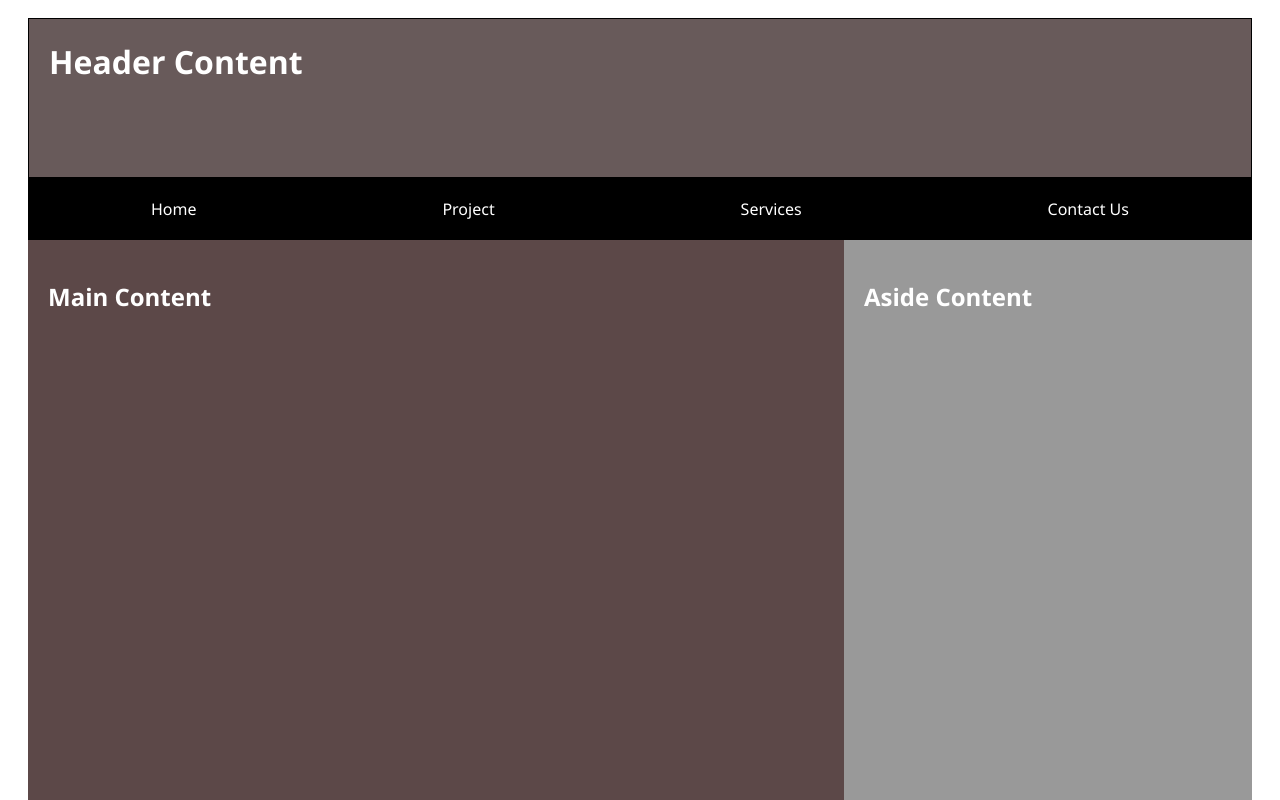
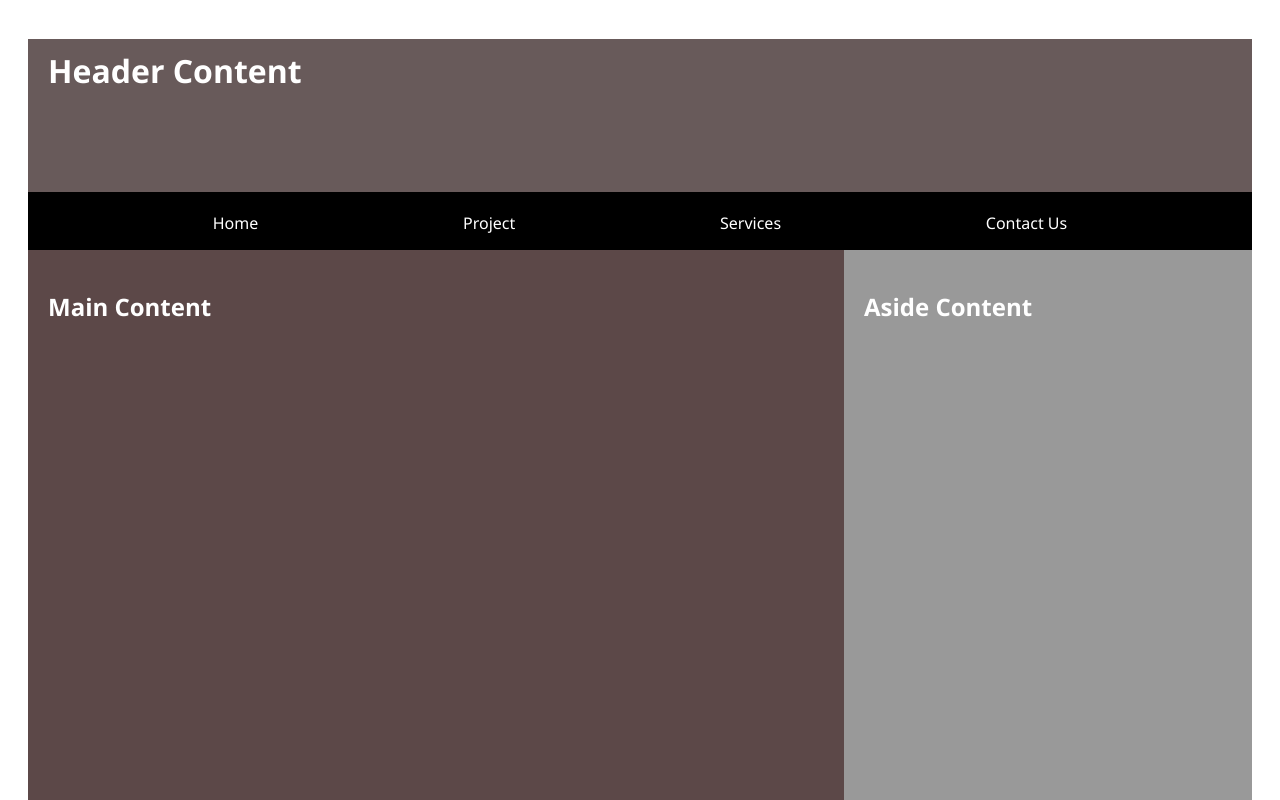
Before and after one commit to code-lova/wdd131, a plain HTML site: page week01/basic-layout.html in a window 1280 px wide. Shown: the top 800 px of the page. Drawn offline with Linux system fonts and the light colour scheme.

Commit message:
week01 basic-layout

```diff
--- a/week01/basic-layout.html
+++ b/week01/basic-layout.html
@@ -3,14 +3,13 @@
 <head>
     <meta charset="UTF-8">
     <meta name="viewport" content="width=device-width, initial-scale=1.0">
-    <title>Basic Layout</title>
+    <title>Ebizo Jeremiah - WDD 131</title>
     <link rel="stylesheet" href="styles/layout.css">
 </head>
 <body>
     <header>
         <!-- Header content -->
         <h1>Header Content</h1>
-    </header>
         <nav>
             <ul>
                 <li> <a href="">Home</a> </li>
@@ -19,6 +18,8 @@
                 <li><a href="">Contact Us</a></li>
             </ul>
         </nav>
+    </header>
+
     <main>
         <section class="section1">
             <h1>Main Content</h1>
--- a/week01/styles/layout.css
+++ b/week01/styles/layout.css
@@ -12,10 +12,13 @@ body{
 }
 
 header{
-    border: 1px solid #000;
     background: rgba(60, 42, 42, 0.774);
     height: 160px;
+}
+
+header h1{
     padding-left: 20px;
+    padding-top: 10px;
 }
 
 /* general for all links */
@@ -25,17 +28,20 @@ a{
     cursor: pointer;
 }
 
-nav ul{
+nav{
+    margin-top: 100px;
+}
+
+header nav ul{
     background: #000;
     display: flex;
-    justify-content: space-around;
-    align-items: center;
+    justify-content: space-evenly;
     list-style: none;
     margin: 0;
     padding: 0;
 }
 
-nav ul li {
+header nav ul li {
     padding: 20px;
 }
 
@@ -46,6 +52,7 @@ nav li:last-child {
 main{
     display: grid;
     grid-template-columns: repeat(3, 1fr);
+    margin-top: 51px;
 }
 
 section{
```
Lines whose indentation alone changed are shown as unchanged.
